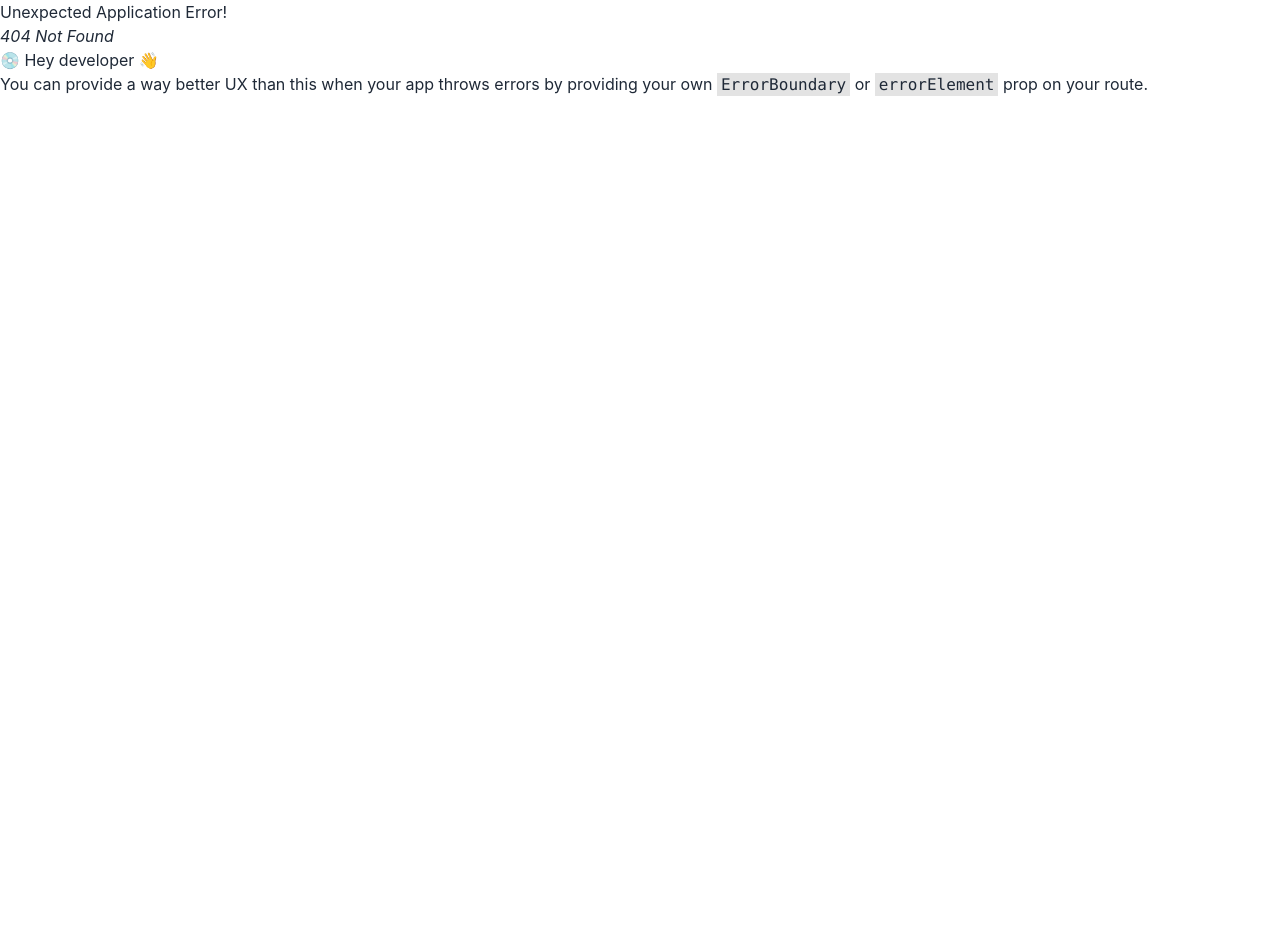
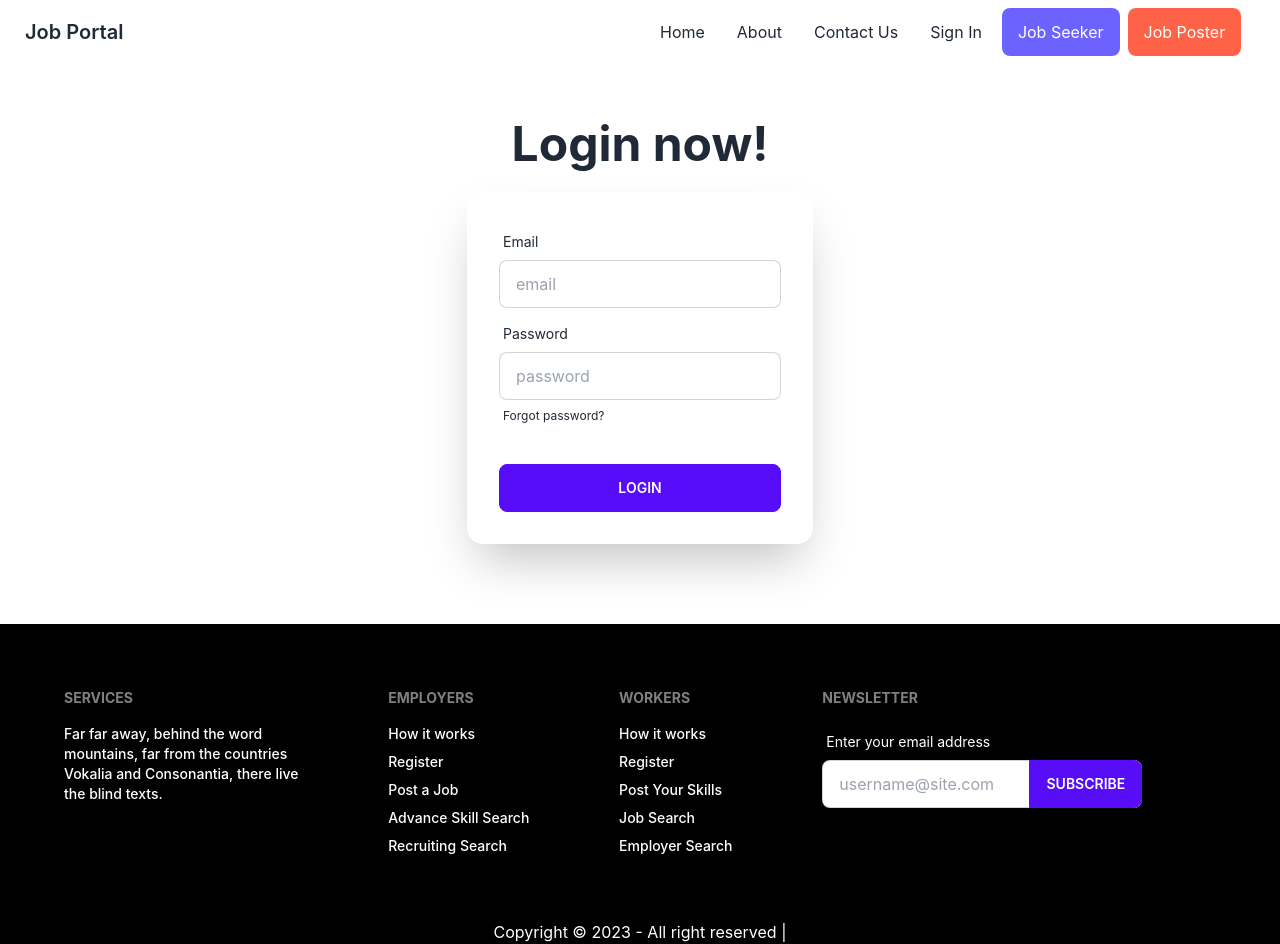
Before and after one commit to rhnchowdhury/Job-Portal-Site, a React (Create React App) app: page /login in a window 1280 px wide. Before the commit this address had no page. Before the commit the page ends 800 px from the top, so only its background shows below. Built offline with nearby package versions, Linux system fonts and the light colour scheme.

Commit message:
login page created

```diff
--- /dev/null
+++ b/src/Components/Pages/About/About.js
@@ -0,0 +1,11 @@
+import React from 'react';
+
+const About = () => {
+    return (
+        <div>
+            <h1>this is about</h1>
+        </div>
+    );
+};
+
+export default About;
--- /dev/null
+++ b/src/Components/Pages/Contact/Contact.js
@@ -0,0 +1,11 @@
+import React from 'react';
+
+const Contact = () => {
+    return (
+        <div>
+            <h1>this is contact</h1>
+        </div>
+    );
+};
+
+export default Contact;
--- /dev/null
+++ b/src/Components/Pages/Login/Login.js
@@ -0,0 +1,39 @@
+import React from 'react';
+
+const Login = () => {
+    return (
+        <div>
+            <div className="hero mt-10">
+                <div className="hero-content flex-col">
+                    <div className="text-center lg:text-left">
+                        <h1 className="text-5xl font-bold">Login now!</h1>
+                    </div>
+                    <div className="card flex-shrink-0 w-full max-w-sm shadow-2xl mt-2">
+                        <div className="card-body">
+                            <div className="form-control">
+                                <label className="label">
+                                    <span className="label-text">Email</span>
+                                </label>
+                                <input type="text" placeholder="email" className="input input-bordered" />
+                            </div>
+                            <div className="form-control">
+                                <label className="label">
+                                    <span className="label-text">Password</span>
+                                </label>
+                                <input type="text" placeholder="password" className="input input-bordered" />
+                                <label className="label">
+                                    <a href="#pass" className="label-text-alt link link-hover">Forgot password?</a>
+                                </label>
+                            </div>
+                            <div className="form-control mt-6">
+                                <button className="btn btn-primary">Login</button>
+                            </div>
+                        </div>
+                    </div>
+                </div>
+            </div>
+        </div>
+    );
+};
+
+export default Login;
--- a/src/Components/Pages/NavBar/NavBar.js
+++ b/src/Components/Pages/NavBar/NavBar.js
@@ -4,10 +4,10 @@ import { Link } from 'react-router-dom';
 const NavBar = () => {
     const menuItems = <React.Fragment>
         <li><Link to='/'>Home</Link></li>
-        <li><Link to='/'>About</Link></li>
-        <li><Link to='/'>Contact Us</Link></li>
-        <li><Link to='/'>Sign In</Link></li>
-        <li><Link to='/' className=" text-white rounded" style={{ backgroundColor: '#6c63ff' }}>Job Seeker</Link></li>
+        <li><Link to='/about'>About</Link></li>
+        <li><Link to='/contact'>Contact Us</Link></li>
+        <li><Link to='/login'>Sign In</Link></li>
+        <li><Link to='/' className=" text-white rounded ml-1" style={{ backgroundColor: '#6c63ff' }}>Job Seeker</Link></li>
         <li><Link to='/' className=" text-white rounded ml-2" style={{ backgroundColor: '#ff6347' }}>Job Poster</Link></li>
     </React.Fragment>
     return (
```
Also changed, not shown: src/Components/Route/Route.js (+16 -0 lines).
